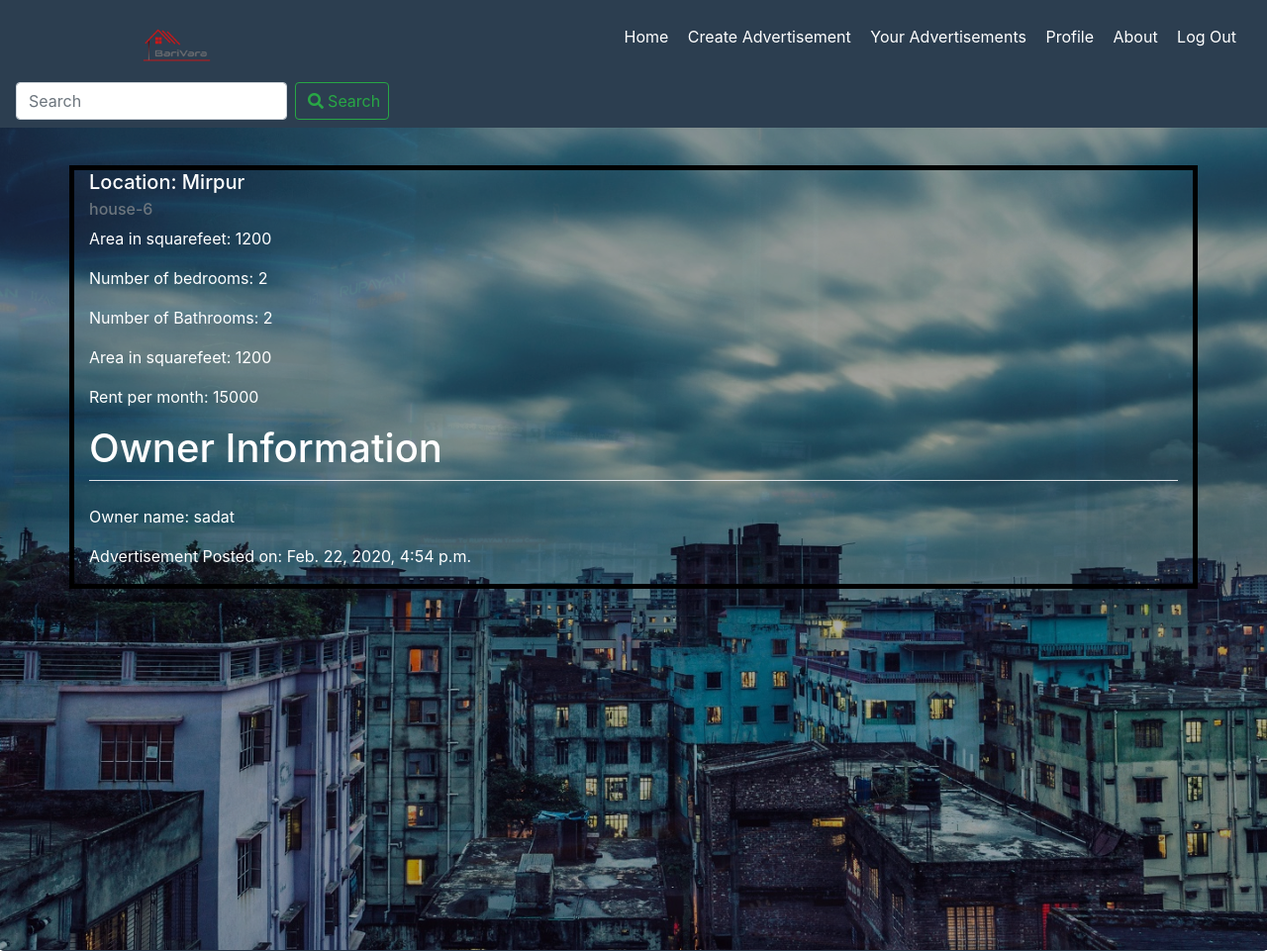
After one commit to Muniat/BariVara, a Django app: page /BariVara/advertisements/4/ in a window 1280 px wide. The commit adds this page. Shown: the top 961 px of the page at 99% size. Run offline with Django 3.2, Linux system fonts and the light colour scheme; data comes from the database, SQL or seed files in the repository; both versions use the stored data as it was after the commit; some libraries are stand-ins or nearby versions.

Commit message:
Advertisements on homepage and individual page for per advertisements are added

```diff
--- a/DjangoProject/BariVara/templates/BariVara/Base.html
+++ b/DjangoProject/BariVara/templates/BariVara/Base.html
@@ -86,6 +86,7 @@
             }
         }
         .card{
+
             margin-bottom: 0px;
             width: 100%;
             height: 10%;
@@ -111,7 +112,7 @@
                     <img src="{% static 'BariVara/Logo.png' %}">
 
                     <ul>
-                        <li> <a href='#'> Home </a></li>
+                        <li> <a href='{% url 'HomePage' %}'> Home </a></li>
                         <li> <a href='{% url 'create_advertisements' %}'> Create Advertisement </a></li>
                         <li> <a href='#'> Your Advertisements </a></li>
                         <li> <a href='{% url 'profile' %}'> Profile </a></li>
--- /dev/null
+++ b/DjangoProject/BariVara/templates/BariVara/advertisement_details.html
@@ -0,0 +1,28 @@
+{% extends "BariVara/Base.html"%}
+
+
+{% block content %}
+  <style>
+      .container{
+          margin-top: 3%;
+          border: 5px solid black;
+      }
+      .p{
+          font-size: medium;
+      }
+  </style>
+<div class="container">
+         <h5 class="card-title">Location: {{object.place}} </h5>
+         <h6 class="card-subtitle mb-2 text-muted">{{object.address}}</h6>
+         <p>Area in squarefeet: {{object.size}}</p>
+         <p>Number of bedrooms: {{object.bedroom}}</p>
+         <p>Number of Bathrooms: {{object.bathroom}}</p>
+         <p>Area in squarefeet: {{object.size}}</p>
+         <p>Rent per month: {{object.rent}}</p>
+         <legend class="border-bottom mb-4"><h1>Owner Information</h1></legend>
+         <p>Owner name: {{object.owner}}</p>
+         <p>Advertisement Posted on: {{object.date_posted}}</p>
+
+
+  </div>
+{% endblock content %}
--- a/DjangoProject/BariVara/urls.py
+++ b/DjangoProject/BariVara/urls.py
@@ -1,11 +1,12 @@
 
 from django.contrib import admin
 from django.urls import path
-from .views import AdvertisementListView
+from .views import AdvertisementListView,AdvertisementDetailsView
 from . import views
 
 urlpatterns = [
 
     path('', views.HomePage, name='HomePage'),
+    path('advertisements/<int:pk>/',AdvertisementDetailsView.as_view() , name='advertisement_details'),
     path('create_advertisements',views.create_advertisements, name='create_advertisements'),
 ]
--- a/DjangoProject/BariVara/views.py
+++ b/DjangoProject/BariVara/views.py
@@ -1,15 +1,23 @@
 from django.shortcuts import render , redirect
 from django.http import HttpResponse
 from .models import advertisements
-from django.views.generic import ListView
+from django.views.generic import ListView, DetailView
 from .import forms
 from django.contrib import messages
 
 # Create your views here.
 
 def HomePage(request):
+    advertisement={
+        'advertisements': advertisements.objects.all()
+    }
+    return render (request, 'BariVara/HomePage.html',advertisement)
 
-    return render (request, 'BariVara/HomePage.html',)
+class AdvertisementDetailsView(DetailView):
+    model=advertisements
+    template_name= 'BariVara/advertisement_details.html'
+
+
 
 def create_advertisements(request):
     form=forms.create_advertisements()
```
Also changed, not shown: DjangoProject/BariVara/templates/BariVara/HomePage.html (+22 -15 lines), DjangoProject/db.sqlite3.
